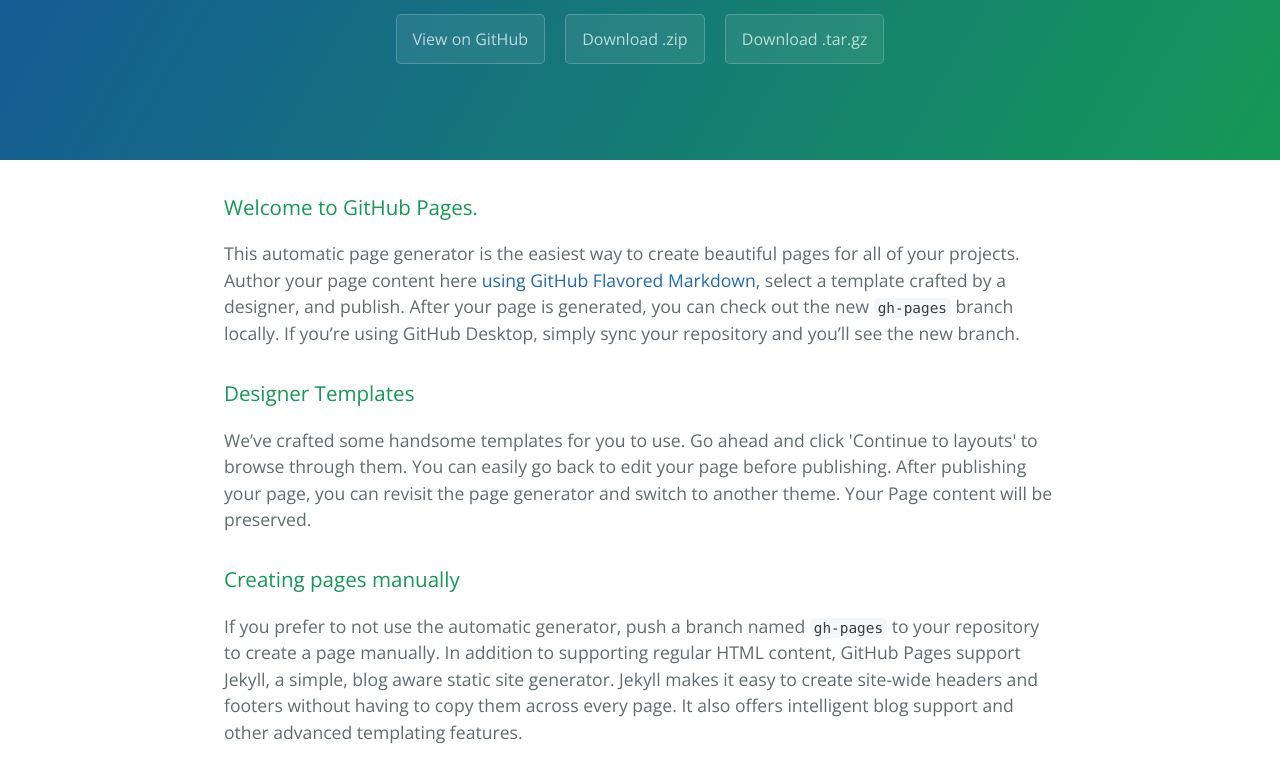
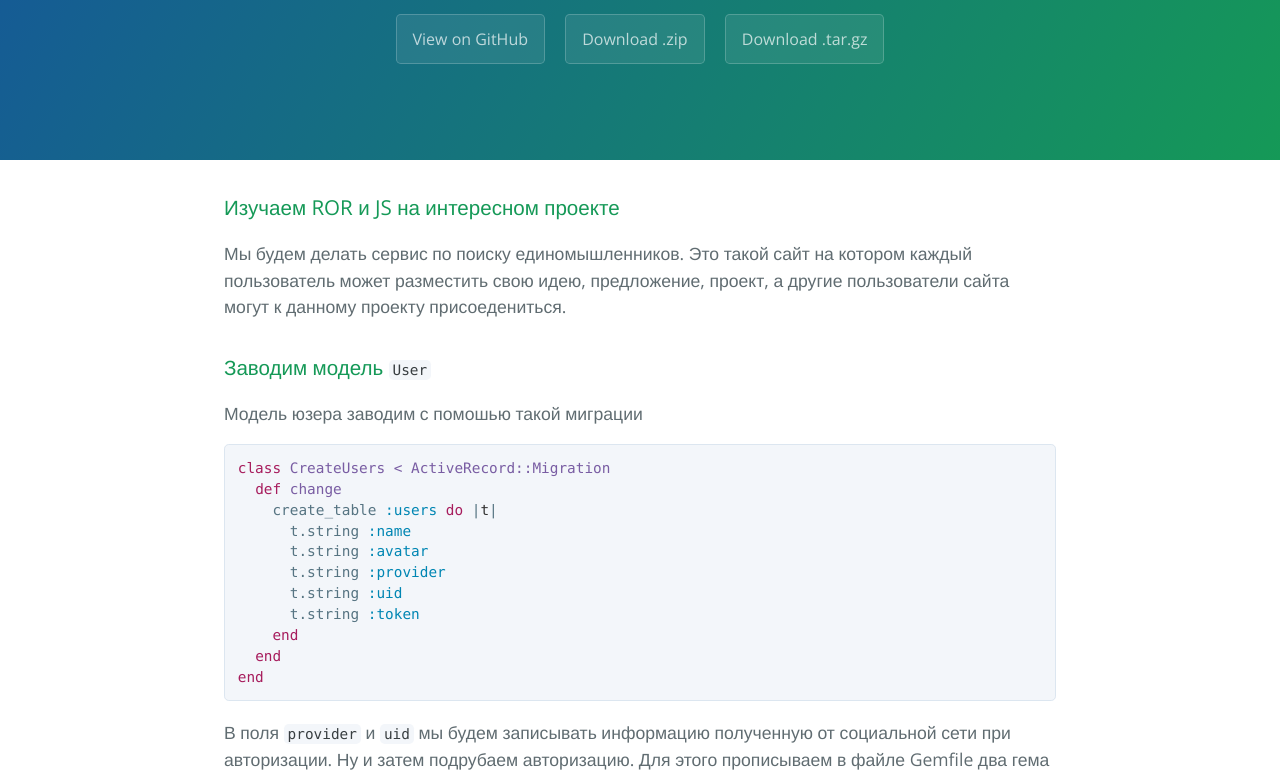
Before and after one commit to ArnoldStrelkov/rubybook, a plain HTML site: page index.html in a window 1280 px wide. Shown: the part 176-952 px from the top of the page. Drawn offline with nearby package versions, Linux system fonts and the light colour scheme.

```diff
--- a/index.html
+++ b/index.html
@@ -20,14 +20,33 @@
 
     <section class="main-content">
       <h3>
-<a id="welcome-to-github-pages" class="anchor" href="#welcome-to-github-pages" aria-hidden="true"><span aria-hidden="true" class="octicon octicon-link"></span></a>Welcome to GitHub Pages.</h3>
+<a id="Изучаем-ror-и-js-на-интересном-проекте" class="anchor" href="#%D0%98%D0%B7%D1%83%D1%87%D0%B0%D0%B5%D0%BC-ror-%D0%B8-js-%D0%BD%D0%B0-%D0%B8%D0%BD%D1%82%D0%B5%D1%80%D0%B5%D1%81%D0%BD%D0%BE%D0%BC-%D0%BF%D1%80%D0%BE%D0%B5%D0%BA%D1%82%D0%B5" aria-hidden="true"><span aria-hidden="true" class="octicon octicon-link"></span></a>Изучаем ROR и JS на интересном проекте</h3>
 
-<p>This automatic page generator is the easiest way to create beautiful pages for all of your projects. Author your page content here <a href="https://guides.github.com/features/mastering-markdown/">using GitHub Flavored Markdown</a>, select a template crafted by a designer, and publish. After your page is generated, you can check out the new <code>gh-pages</code> branch locally. If you’re using GitHub Desktop, simply sync your repository and you’ll see the new branch.</p>
+<p>Мы будем делать сервис по поиску единомышленников. Это такой сайт на котором каждый пользователь может разместить свою идею, предложение, проект, а другие пользователи сайта могут к данному проекту присоедениться.</p>
 
 <h3>
-<a id="designer-templates" class="anchor" href="#designer-templates" aria-hidden="true"><span aria-hidden="true" class="octicon octicon-link"></span></a>Designer Templates</h3>
+<a id="Заводим-модель-user" class="anchor" href="#%D0%97%D0%B0%D0%B2%D0%BE%D0%B4%D0%B8%D0%BC-%D0%BC%D0%BE%D0%B4%D0%B5%D0%BB%D1%8C-user" aria-hidden="true"><span aria-hidden="true" class="octicon octicon-link"></span></a>Заводим модель <code>User</code>
+</h3>
 
-<p>We’ve crafted some handsome templates for you to use. Go ahead and click 'Continue to layouts' to browse through them. You can easily go back to edit your page before publishing. After publishing your page, you can revisit the page generator and switch to another theme. Your Page content will be preserved.</p>
+<p>Модель юзера заводим с помошью такой миграции</p>
+
+<div class="highlight highlight-source-ruby"><pre><span class="pl-k">class</span> <span class="pl-en">CreateUsers<span class="pl-e"> &lt; ActiveRecord::Migration</span></span>
+  <span class="pl-k">def</span> <span class="pl-en">change</span>
+    create_table <span class="pl-c1">:users</span> <span class="pl-k">do </span>|<span class="pl-smi">t</span>|
+      t.string <span class="pl-c1">:name</span>
+      t.string <span class="pl-c1">:avatar</span>
+      t.string <span class="pl-c1">:provider</span>
+      t.string <span class="pl-c1">:uid</span>
+      t.string <span class="pl-c1">:token</span>
+    <span class="pl-k">end</span>
+  <span class="pl-k">end</span>
+<span class="pl-k">end</span></pre></div>
+
+<p>В поля <code>provider</code> и <code>uid</code> мы будем записывать информацию полученную от социальной сети при авторизации.
+Ну и затем подрубаем авторизацию. Для этого прописываем в файле Gemfile два гема </p>
+
+<div class="highlight highlight-source-ruby"><pre><span class="pl-k">gem</span> <span class="pl-s"><span class="pl-pds">'</span>omniauth<span class="pl-pds">'</span></span>
+<span class="pl-k">gem</span> <span class="pl-s"><span class="pl-pds">'</span>omniauth-vkontakte<span class="pl-pds">'</span></span></pre></div>
 
 <h3>
 <a id="creating-pages-manually" class="anchor" href="#creating-pages-manually" aria-hidden="true"><span aria-hidden="true" class="octicon octicon-link"></span></a>Creating pages manually</h3>
```
Also changed, not shown: params.json (+1 -1 lines).
